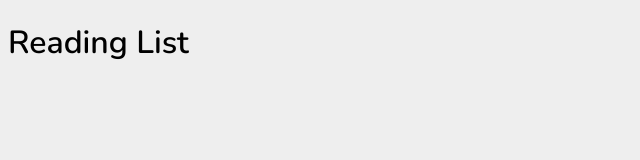
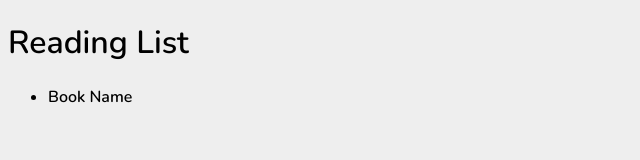
Before and after one commit to susanta/graphql-readinglist, a React (Create React App) app in the folder client/: page / in a window 1280 px wide. Shown: the top 160 px of the page, without its empty margins (0-640 px from the left). Built offline with nearby package versions, Linux system fonts and the light colour scheme.

Commit message:
BookList component & apollo client setup

```diff
--- a/client/package.json
+++ b/client/package.json
@@ -6,7 +6,10 @@
     "@testing-library/jest-dom": "^4.2.4",
     "@testing-library/react": "^9.3.2",
     "@testing-library/user-event": "^7.1.2",
+    "apollo-boost": "^0.4.9",
+    "graphql": "^15.0.0",
     "react": "^16.13.1",
+    "react-apollo": "^3.1.5",
     "react-dom": "^16.13.1",
     "react-scripts": "3.4.1"
   },
--- a/client/src/App.js
+++ b/client/src/App.js
@@ -1,11 +1,24 @@
-import React from 'react';
+import React, { Component } from 'react';
+import BookList from './components/BookList';
+import ApolloClient from 'apollo-boost';
+import { ApolloProvider } from 'react-apollo';
 
-function App() {
-  return (
-    <div id='main'>
-      <h1>Reading List</h1>
-    </div>
-  );
+// apollo client setup
+const client = new ApolloClient({
+  uri: 'http://localhost:4000/graphql',
+});
+
+class App extends Component {
+  render() {
+    return (
+      <ApolloProvider client={client}>
+        <div id='main'>
+          <h1>Reading List</h1>
+          <BookList />
+        </div>
+      </ApolloProvider>
+    );
+  }
 }
 
 export default App;
--- /dev/null
+++ b/client/src/components/BookList.js
@@ -0,0 +1,15 @@
+import React, { Component } from 'react';
+
+class BookList extends Component {
+  render() {
+    return (
+      <div>
+        <ul className='book-list'>
+          <li>Book Name</li>
+        </ul>
+      </div>
+    );
+  }
+}
+
+export default BookList;
```
Also changed, not shown: 1 other file (tests, documents, lock files or other folders).
